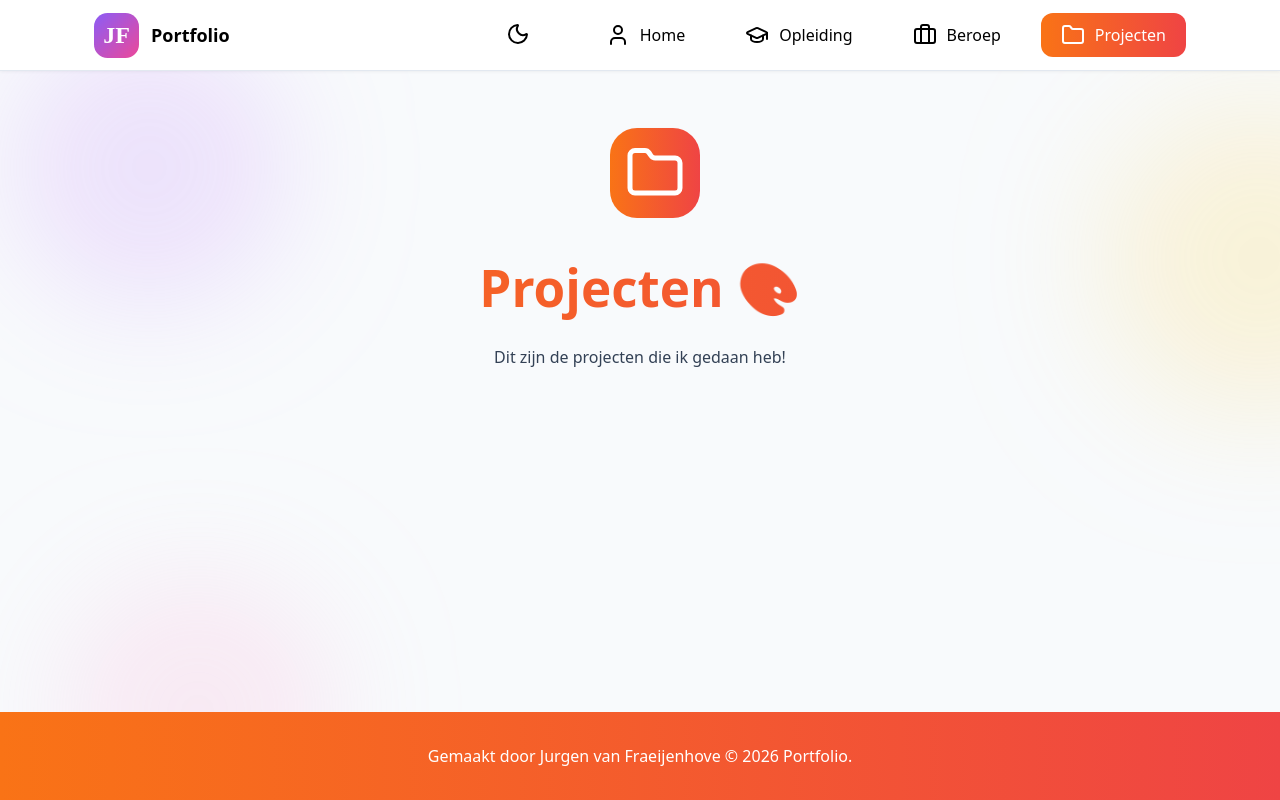
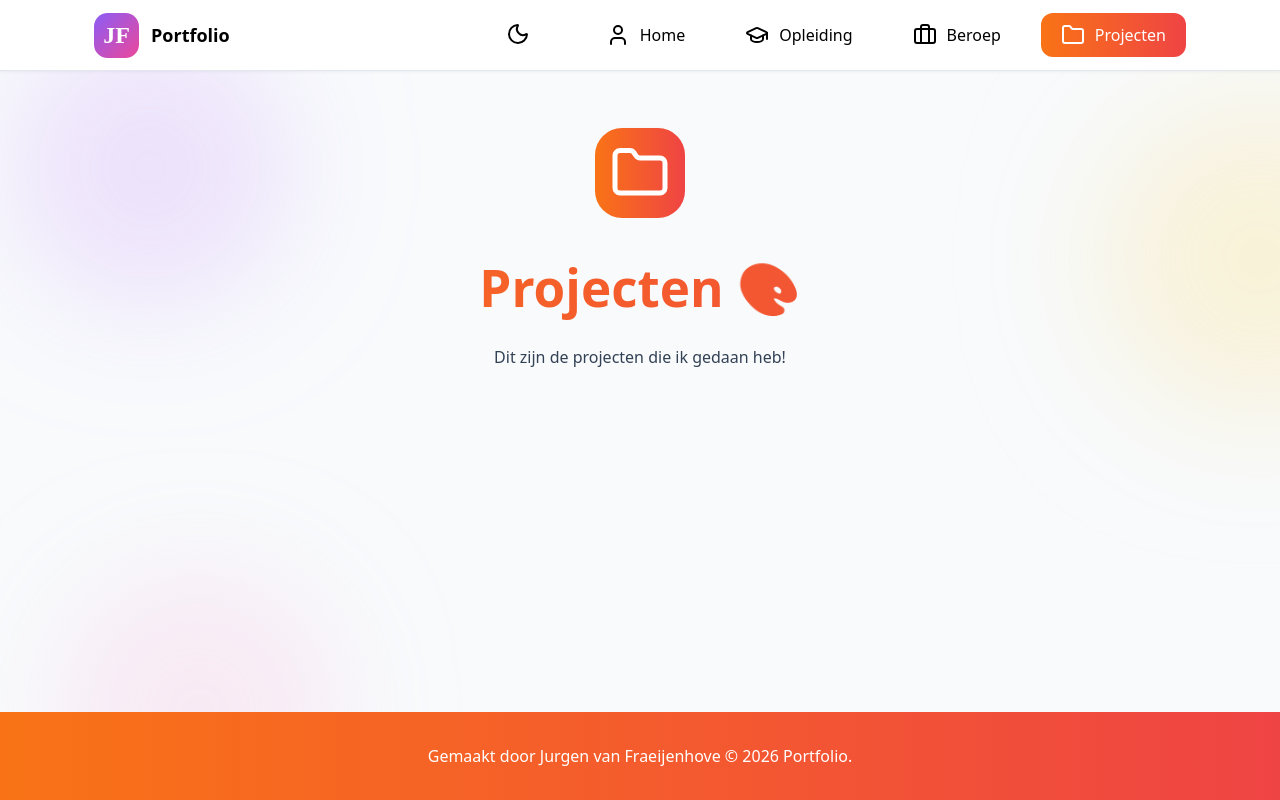
Before and after one commit to JurgenvanF/jurgenvanf-portfolio, a React (Vite) app: page /projecten in a window 1280 px wide. Built offline with nearby package versions, Linux system fonts and the light colour scheme; no server answers; a web font is replaced by a local one.

Commit message:
Fixed margin mistake

```diff
--- a/src/pages/education/Education.css
+++ b/src/pages/education/Education.css
@@ -14,7 +14,7 @@ p {
 
 .education__icon {
   display: inline-block;
-  margin: 60px 0 0 30px;
+  margin-top: 60px;
   padding: 15px;
   width: 60px;
   height: 60px;
--- a/src/pages/profession/Profession.css
+++ b/src/pages/profession/Profession.css
@@ -12,7 +12,7 @@ p {
 
 .profession__icon {
   display: inline-block;
-  margin: 60px 0 0 30px;
+  margin-top: 60px;
   padding: 15px;
   width: 60px;
   height: 60px;
--- a/src/pages/projects/Projects.css
+++ b/src/pages/projects/Projects.css
@@ -14,7 +14,7 @@ p {
 
 .projects__icon {
   display: inline-block;
-  margin: 60px 0 0 30px;
+  margin-top: 60px;
   padding: 15px;
   width: 60px;
   height: 60px;
```
